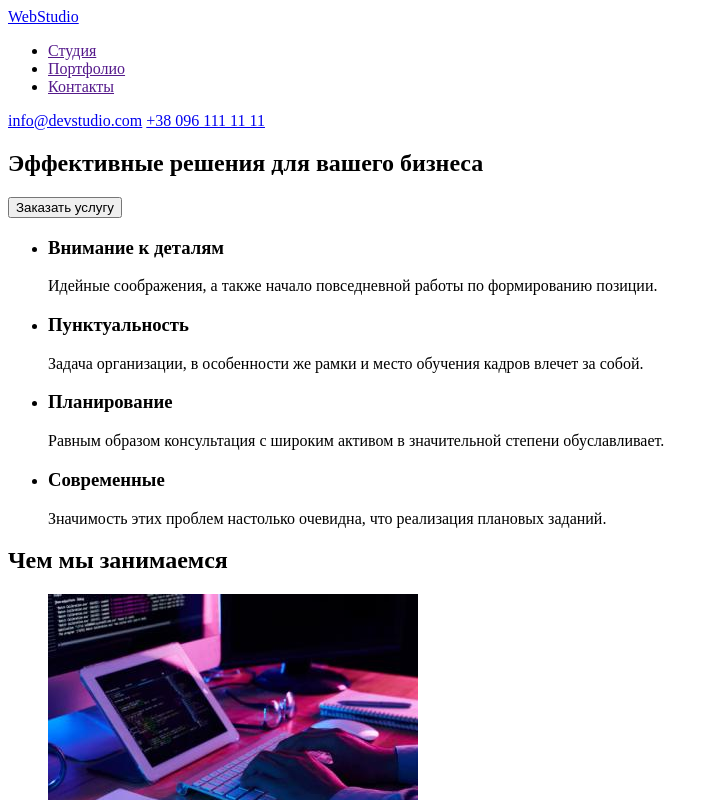
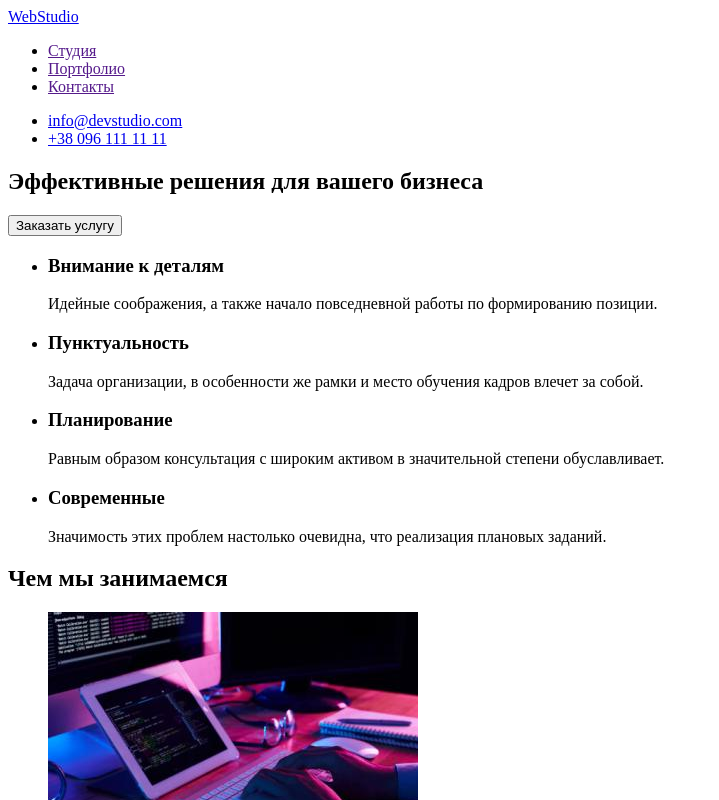
Before and after one commit to Krasava-11/goit-markup-hw-01, a plain HTML site: page index.html in a window 1280 px wide. Shown: the top 800 px of the page, without its empty margins (0-719 px from the left). Drawn offline with Linux system fonts and the light colour scheme.

Commit message:
Добавив список на посилання та посилання на адресу

```diff
--- a/index.html
+++ b/index.html
@@ -16,8 +16,10 @@
 					<li><a href="">Контакты</a></li>
 				</ul>
 			</nav>
-			<a href="mailto:info@devstudio.com">info@devstudio.com</a>
-			<a href="tel:+380961111111">+38 096 111 11 11</a>
+			<ul>
+				<li><a href="mailto:info@devstudio.com">info@devstudio.com</a></li>
+				<li><a href="tel:+380961111111">+38 096 111 11 11</a></li>
+			</ul>
 		</header>
 
 		<main>
@@ -84,7 +86,7 @@
 			<a href="./index.html">WebStudio</a>
 			<address>
 				<ul>
-					<li>г. Киев, пр-т Леси Украинки, 26</li>
+					<li><a href="https://goo.gl/maps/35UjGf1LxanLmhbe7">г. Киев, пр-т Леси Украинки, 26</a></li>
 					<li><a href="mailto:info@example.com">info@example.com</a></li>
 					<li><a href="tel:+380991111111">+38 099 111 11 11</a></li>
 				</ul>
```
